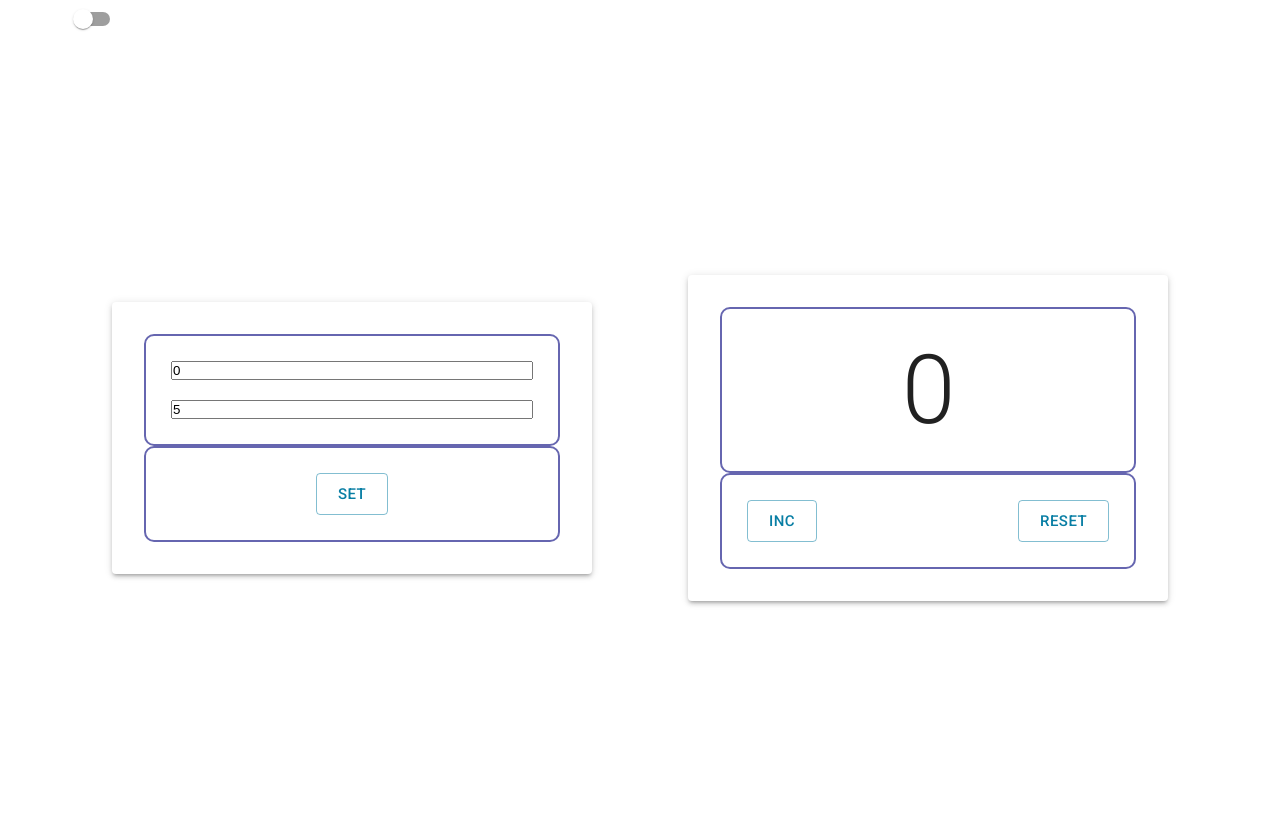
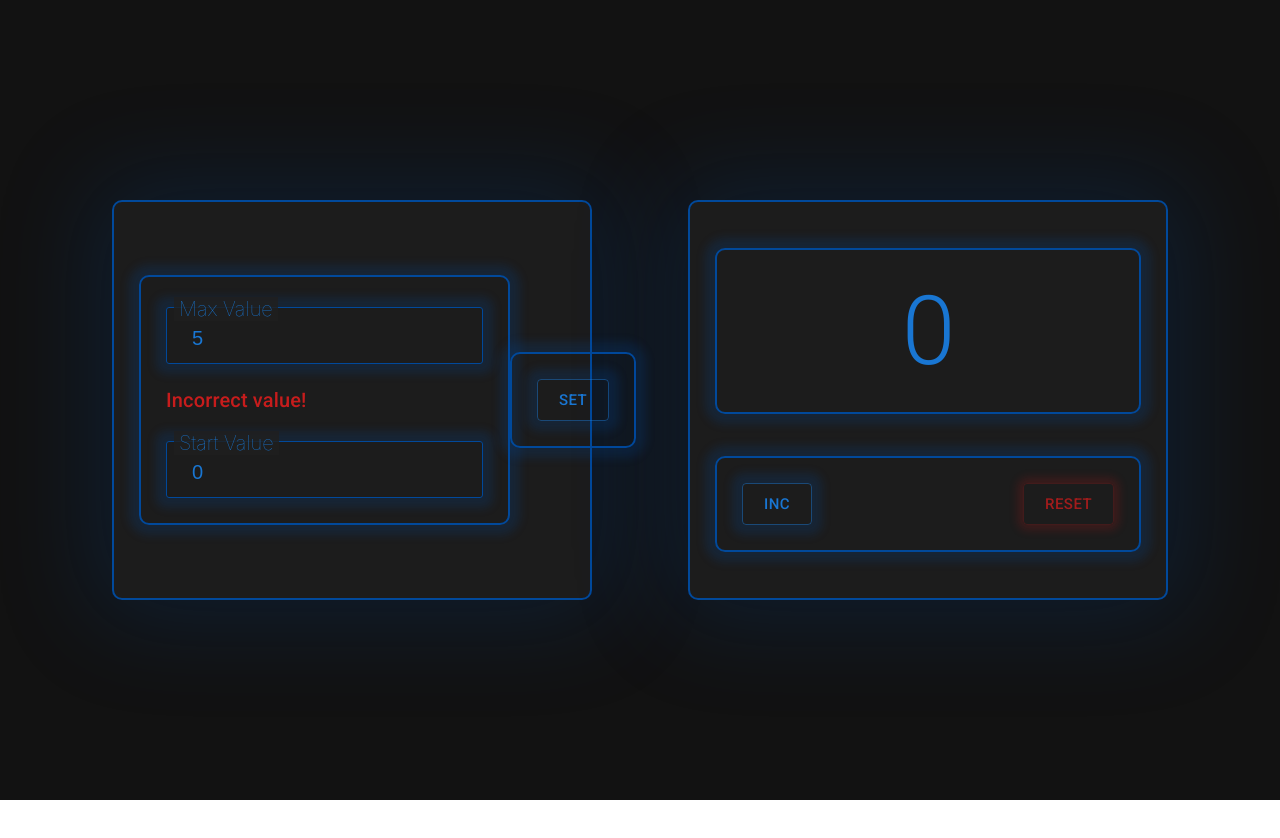
Before and after one commit to Grensel/counter, a React (Vite) app: page / in a window 1280 px wide. After the commit the page ends 800 px from the top, so only its background shows below. Built offline with nearby package versions, Linux system fonts and the light colour scheme.

Commit message:
completed Counter task

```diff
--- a/src/App.css
+++ b/src/App.css
@@ -6,6 +6,7 @@
 .app {
   display: flex;
   flex-direction: column;
+  background-color: #121212;
 }
 
 .container {
--- a/src/App.tsx
+++ b/src/App.tsx
@@ -1,7 +1,7 @@
 import { useState } from "react";
 import "./App.css";
 import { Counter } from "./Components/Counter";
-import { Container, createTheme, CssBaseline, Switch, ThemeProvider } from "@mui/material";
+import { Container } from "@mui/material";
 
 export const App = () => {
   const minCounterValue = 0;
@@ -11,22 +11,9 @@ export const App = () => {
   const [maxCounterValue, setMaxCounterValue] = useState<number>(startMaxCounterValue);
   const [counterValue, setCounterValue] = useState<number>(startCounterValue);
 
-  const [isDrarkMode, setIsDarkMode] = useState(false);
-  const theme = createTheme({
-    palette: {
-      primary: {
-        main: "#087EA4",
-      },
-      mode: isDrarkMode ? "dark" : "light",
-    },
-  });
-
   return (
     <div className="app">
-      <ThemeProvider theme={theme}>
-        <CssBaseline />
       <Container maxWidth={"lg"}>
-          <Switch checked={isDrarkMode} onChange={() => setIsDarkMode(!isDrarkMode)} />
         <Counter
           minCounterValue={minCounterValue}
           startCounterValue={startCounterValue}
@@ -37,7 +24,6 @@ export const App = () => {
           setMaxCounterValue={setMaxCounterValue}
         />
       </Container>
-      </ThemeProvider>
     </div>
   );
 };
--- a/src/Components/Counter.styles.ts
+++ b/src/Components/Counter.styles.ts
@@ -3,16 +3,37 @@ export const containerSx: SxProps = {
   display: "flex",
   justifyContent: "space-between",
   p: "25px",
-  border: "2px solid rgba(0, 0, 124, 0.6)",
+  border: "2px solid rgba(1, 74, 158, 0.98)",
+  boxShadow: "0px 0px 10px 10px rgba(1, 74, 158, 0.2)",
   borderRadius: "10px",
 };
 export const containerSSx: SxProps = {
   display: "flex",
   justifyContent: "center",
   p: "25px",
-  border: "2px solid rgba(0, 0, 124, 0.6)",
+  border: "2px solid rgba(1, 74, 158, 0.98)",
+  boxShadow: "0px 0px 10px 10px rgba(1, 74, 158, 0.2)",
   borderRadius: "10px",
 };
 export const counterCon: SxProps = {
+  p: "25px",
+  border: "2px solid rgba(1, 74, 158, 0.98)",
+  borderRadius: "10px",
+  backgroundColor: "rgba(32, 32, 32, 0.84)",
+  boxShadow: "0px 0px 100px 20px rgba(1, 74, 158, 0.2)",
   height: "50vh",
 };
+export const buttonStyle: SxProps = {
+  boxShadow: "0px 0px 10px 10px rgba(1, 74, 158, 0.2)",
+  "&:disabled": {
+    border: "1px solid rgba(218, 29, 29,0.2)",
+    color: "rgba(218, 29, 29,0.7)",
+    boxShadow: "0px 0px 10px 5px rgb(201, 25, 25,0.2)",
+  },
+};
+
+export const CounterDisplayValue = (incDisabled: boolean): SxProps => ({
+  color: incDisabled ? "rgb(218, 29, 29)" : "rgb(25, 118, 210)",
+  backgroundColor: incDisabled ? "rgba(201, 25, 25, 0.22)" : "transparent",
+  boxShadow: incDisabled ? "0px 0px 60px 10px rgb(201, 25, 25,0.45)" : "",
+});
--- a/src/Components/Counter.tsx
+++ b/src/Components/Counter.tsx
@@ -1,9 +1,15 @@
 import Button from "@mui/material/Button";
-import { SettingInput } from "./SettingInput/SettingInput";
-import { Paper, Typography } from "@mui/material";
+import { CounterSetting } from "./SettingInput/SettingInput";
+import { Typography } from "@mui/material";
 import Grid from "@mui/material/Grid2";
 import Box from "@mui/material/Box";
-import { containerSSx, containerSx, counterCon } from "./Counter.styles";
+import {
+  buttonStyle,
+  containerSSx,
+  containerSx,
+  counterCon,
+  CounterDisplayValue,
+} from "./Counter.styles";
 export type CounterPropsType = {
   minCounterValue: number;
   startCounterValue: number;
@@ -29,69 +35,48 @@ export const Counter = ({
   const resetCounterValueHandler = () => {
     changeCounterValue(startCounterValue);
   };
-  let startValue: number;
-  const setStartValueHandler = (value: number) => (startValue = value);
 
-  let maxValue: number;
-  const setMaxValueHandler = (value: number) => (maxValue = value);
-
-  const onClickHandler = () => {
-    setStartCounterValue(startValue);
-    changeCounterValue(startValue);
-    setMaxCounterValue(maxValue);
-  };
+  const incDisabled: boolean = counterValue === maxCounterValue;
+  const resetDisabled: boolean = counterValue === startCounterValue;
 
   return (
     <Grid container justifyContent={"space-around"} alignItems={"center"} sx={{ height: "100vh" }}>
+      <CounterSetting
+        minCounterValue={minCounterValue}
+        maxCounterValue={maxCounterValue}
+        setMaxValueHandler={setMaxCounterValue}
+        setStartValueHandler={setStartCounterValue}
+        changeCounterValue={changeCounterValue}
+      />
       <Grid container size={5} direction={"column"} justifyContent={"space-around"} sx={counterCon}>
-        <Paper elevation={3} sx={{ p: 4 }}>
-          <Box sx={containerSx} display={"flex"} flexDirection={"column"} gap={"20px"}>
-            <SettingInput
-              minCounterValue={minCounterValue}
-              startValue={startCounterValue}
-              setValueHandler={setStartValueHandler}
-            />
-            <SettingInput
-              minCounterValue={minCounterValue}
-              startValue={maxCounterValue}
-              setValueHandler={setMaxValueHandler}
-            />
-          </Box>
         <Box sx={containerSSx}>
-            <Button size={"large"} variant={"outlined"} color="primary" onClick={onClickHandler}>
-              set
-            </Button>
-          </Box>
-        </Paper>
-      </Grid>
-
-      <Grid container size={5} direction={"column"} justifyContent={"space-around"} sx={counterCon}>
-        <Paper elevation={3} sx={{ p: 4 }}>
-          <Box sx={containerSSx}>
-            <Typography variant="h1" component="h2">
+          <Typography variant="h1" component="h2" sx={CounterDisplayValue(incDisabled)}>
             {counterValue}
           </Typography>
         </Box>
 
         <Box sx={containerSx}>
           <Button
+            disabled={incDisabled}
             size={"large"}
             variant={"outlined"}
             color="primary"
             onClick={changeCounterValueHandler}
+            sx={buttonStyle}
           >
             inc
           </Button>
           <Button
+            disabled={resetDisabled}
             size={"large"}
             variant={"outlined"}
             color="primary"
             onClick={resetCounterValueHandler}
+            sx={buttonStyle}
           >
             reset
           </Button>
         </Box>
-        </Paper>
       </Grid>
     </Grid>
   );
--- a/src/Components/SettingInput/SettingInput.tsx
+++ b/src/Components/SettingInput/SettingInput.tsx
@@ -1,21 +1,79 @@
 import { ChangeEvent, useState } from "react";
+import { S } from "./SettingInput_Styled";
+import { Box, Button, Typography } from "@mui/material";
+import Grid from "@mui/material/Grid2";
+import { buttonStyle, containerSSx, containerSx, counterCon } from "../Counter.styles";
 
 type SetInputPropsType = {
-  startValue: number;
+  maxCounterValue: number;
   minCounterValue: number;
-  setValueHandler: (value: number) => void;
+  setMaxValueHandler: (value: number) => void;
+  setStartValueHandler: (value: number) => void;
+  changeCounterValue: (value: number) => void;
 };
 
-export const SettingInput = ({
+export const CounterSetting = ({
   minCounterValue,
-  startValue,
-  setValueHandler,
+  maxCounterValue,
+  setMaxValueHandler,
+  setStartValueHandler,
+  changeCounterValue,
 }: SetInputPropsType) => {
-  const [value, setValue] = useState(startValue);
-  const valueHandler = (e: ChangeEvent<HTMLInputElement>) => {
-    setValue(+e.currentTarget.value);
+  const [startValue, setStartValue] = useState(minCounterValue);
+  const [maxValue, setMaxValue] = useState(maxCounterValue);
+  const maxValueHandler = (e: ChangeEvent<HTMLInputElement>) => {
+    setMaxValue(+e.currentTarget.value);
   };
-  setValueHandler(value);
+  const startValueHandler = (e: ChangeEvent<HTMLInputElement>) => {
+    setStartValue(+e.currentTarget.value);
+  };
 
-  return <input value={value} onChange={valueHandler} min={minCounterValue} type={"number"} />;
+  const onClickHandler = () => {
+    setStartValueHandler(startValue);
+    changeCounterValue(startValue);
+    setMaxValueHandler(maxValue);
+  };
+
+  const setDisabled = startValue >= maxValue;
+
+  return (
+    <Grid container size={5} direction={"column"} justifyContent={"space-around"} sx={counterCon}>
+      <Box sx={containerSx} display={"flex"} flexDirection={"column"} gap={"20px"}>
+        <S.Input>
+          <S.Label>Max Value</S.Label>
+          <S.InputNumber
+            value={maxValue}
+            onChange={maxValueHandler}
+            min={minCounterValue}
+            type={"number"}
+          />
+        </S.Input>
+        <Typography variant="h6" component="h2" color="rgba(218, 29, 29,0.9)">
+          Incorrect value!
+        </Typography>
+        <S.Input>
+          <S.Label>Start Value</S.Label>
+          <S.InputNumber
+            value={startValue}
+            onChange={startValueHandler}
+            min={minCounterValue}
+            type={"number"}
+          />
+        </S.Input>
+      </Box>
+
+      <Box sx={containerSSx}>
+        <Button
+          disabled={setDisabled}
+          size={"large"}
+          variant={"outlined"}
+          color="primary"
+          onClick={onClickHandler}
+          sx={buttonStyle}
+        >
+          set
+        </Button>
+      </Box>
+    </Grid>
+  );
 };
--- /dev/null
+++ b/src/Components/SettingInput/SettingInput_Styled.ts
@@ -0,0 +1,34 @@
+import styled from "styled-components";
+const Input = styled.div`
+  display: flex;
+  flex-direction: column;
+  margin-top: 5px;
+`;
+
+const InputNumber = styled.input`
+  padding: 15px 25px 10px;
+  border: solid 1px rgba(1, 74, 158, 0.98);
+  box-shadow: 0px 0px 10px 10px rgba(1, 74, 158, 0.2);
+  background-color: transparent;
+  outline: none;
+  border-radius: 3px;
+  height: 30px;
+  font-size: 20px;
+  color: rgb(25, 118, 210);
+`;
+const Label = styled.label`
+  margin-left: 8px;
+  font-weight: lighter;
+  position: absolute;
+  margin-top: -10px;
+  background: #fff;
+  padding: 0 5px;
+  background-color: rgba(32, 32, 32, 0.84);
+  font-size: 20px;
+  color: rgb(25, 118, 210);
+`;
+export const S = {
+  Input,
+  InputNumber,
+  Label,
+};
```
Lines whose indentation alone changed are shown as unchanged.
